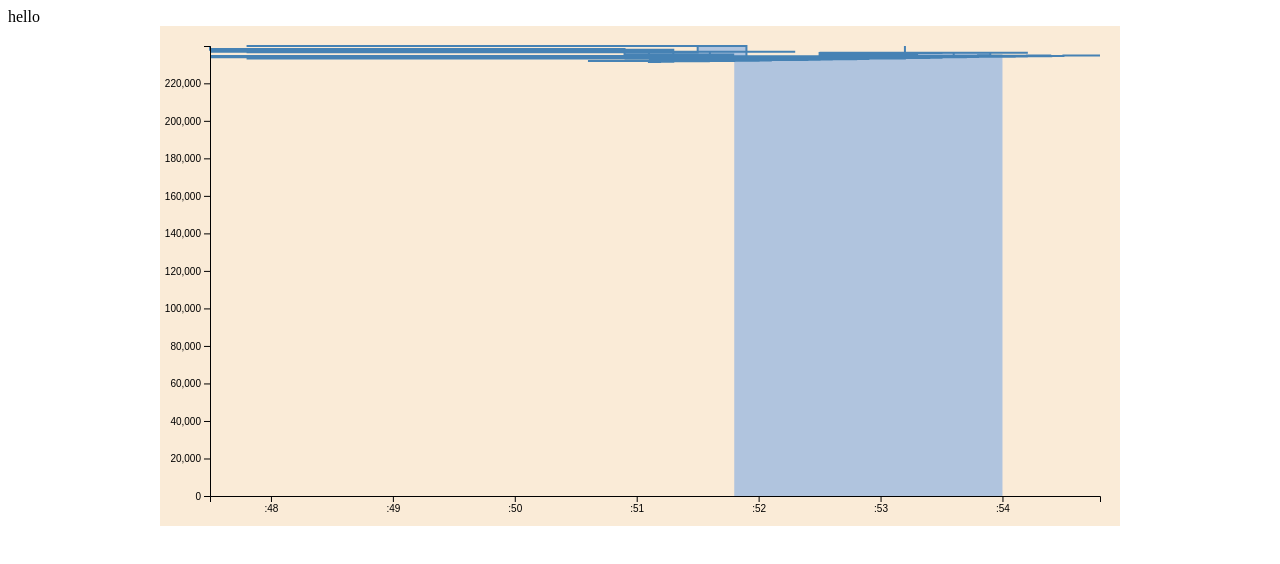
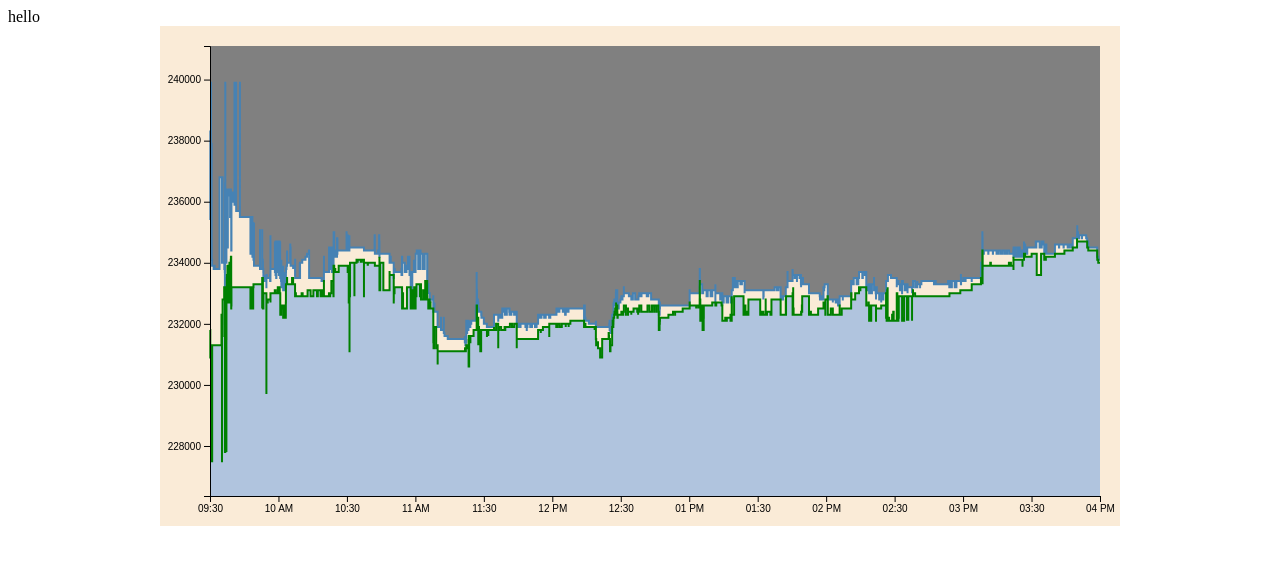
Before and after one commit to cdakin1/stockVis, a website: page index.html in a window 1280 px wide. Drawn offline with nearby package versions, Linux system fonts and the light colour scheme.

Commit message:
format time, fixed lines, added ask/bid

```diff
--- a/app.js
+++ b/app.js
@@ -3,22 +3,36 @@ var margin = {top: 20, right: 20, bottom: 30, left: 50},
     height = 500 - margin.top - margin.bottom;
 
 // // parse the date / time
-// var parseTime = d3.timeParse("%H:%M:%S");
+var parseTime = d3.timeParse("%H:%M:%S.%L");
 //
 // set the ranges
 var x = d3.scaleTime().range([0, width]);
 var y = d3.scaleLinear().range([height, 0]);
+var y2 = d3.scaleLinear().range([height, 0]);
 
 // define the area
 var area = d3.area()
-    .x(function(d) { return x(d.bid); })
+    .x(function(d) { return x(d.timeStr); })
     .y0(height)
-    .y1(function(d) { return y(d.ask); });
+    .y1(function(d) { return y(d.bid); })
+    .curve(d3.curveStepAfter);
+
+var area2 =d3.area()
+  .x(function(d) { return x(d.timeStr) })
+  .y0(0)
+  .y1(function(d) { return y(d.ask); })
+  .curve(d3.curveStepAfter);
 
 // define the line
 var valueline = d3.line()
-    .x(function(d) { return x(d.bid); })
-    .y(function(d) { return y(d.ask); });
+    .x(function(d) { return x(d.timeStr); })
+    .y(function(d) { return y(d.ask); })
+    .curve(d3.curveStepAfter);
+
+var valueline2 = d3.line()
+    .x(function(d) { return x(d.timeStr); })
+    .y(function(d) { return y(d.bid); })
+    .curve(d3.curveStepAfter);
 
 // append the svg obgect to the body of the page
 // appends a 'group' element to 'svg'
@@ -30,36 +44,45 @@ var svg = d3.select("body").append("svg")
     .attr("transform",
           "translate(" + margin.left + "," + margin.top + ")");
 
-
-
   const bboList = stock.bboList
   // format the data
-  // bboList.forEach(function(d) {
-  //     d.timeStr = parseTime(d.timeStr);
-  //     console.log(d.timeStr)
-  // });
+  console.log(stock)
+  bboList.forEach(function(d) {
+      d.timeStr = parseTime(d.timeStr);
+      // d.ask = d.ask / 10000;
+      // d.bid = d.bid / 10000;
+  });
 
   // scale the range of the data
-  x.domain(d3.extent(bboList, function(d) { return d.bid; }));
-  y.domain([0, d3.max(bboList, function(d) { return d.ask; })]);
-
+  x.domain(d3.extent(bboList, function(d) { return d.timeStr; }));
+  y.domain([d3.min(bboList, function(d) { return d.bid * 0.995 }), d3.max(bboList, function(d) { return d.ask * 1.005 ; })]);
   // add the area
     svg.append("path")
        .data([bboList])
        .attr("class", "area")
        .attr("d", area);
 
-  // add the valueline path.
+    svg.append("path")
+       .data([bboList])
+       .attr("class", "area2")
+       .attr("d", area2);
+
+  // // add the valueline path.
   svg.append("path")
       .data([bboList])
       .attr("class", "line")
       .attr("d", valueline);
 
-  // add the X Axis
+  svg.append("path")
+    .data([bboList])
+    .attr("class", "line2")
+    .attr("d", valueline2)
+  //
+  // // add the X Axis
   svg.append("g")
       .attr("transform", "translate(0," + height + ")")
       .call(d3.axisBottom(x));
-
+  //
   // add the Y Axis
   svg.append("g")
-      .call(d3.axisLeft(y));
+      .call(d3.axisLeft(y).tickFormat(d3.format(".0f")));
```
Also changed, not shown: .css.
